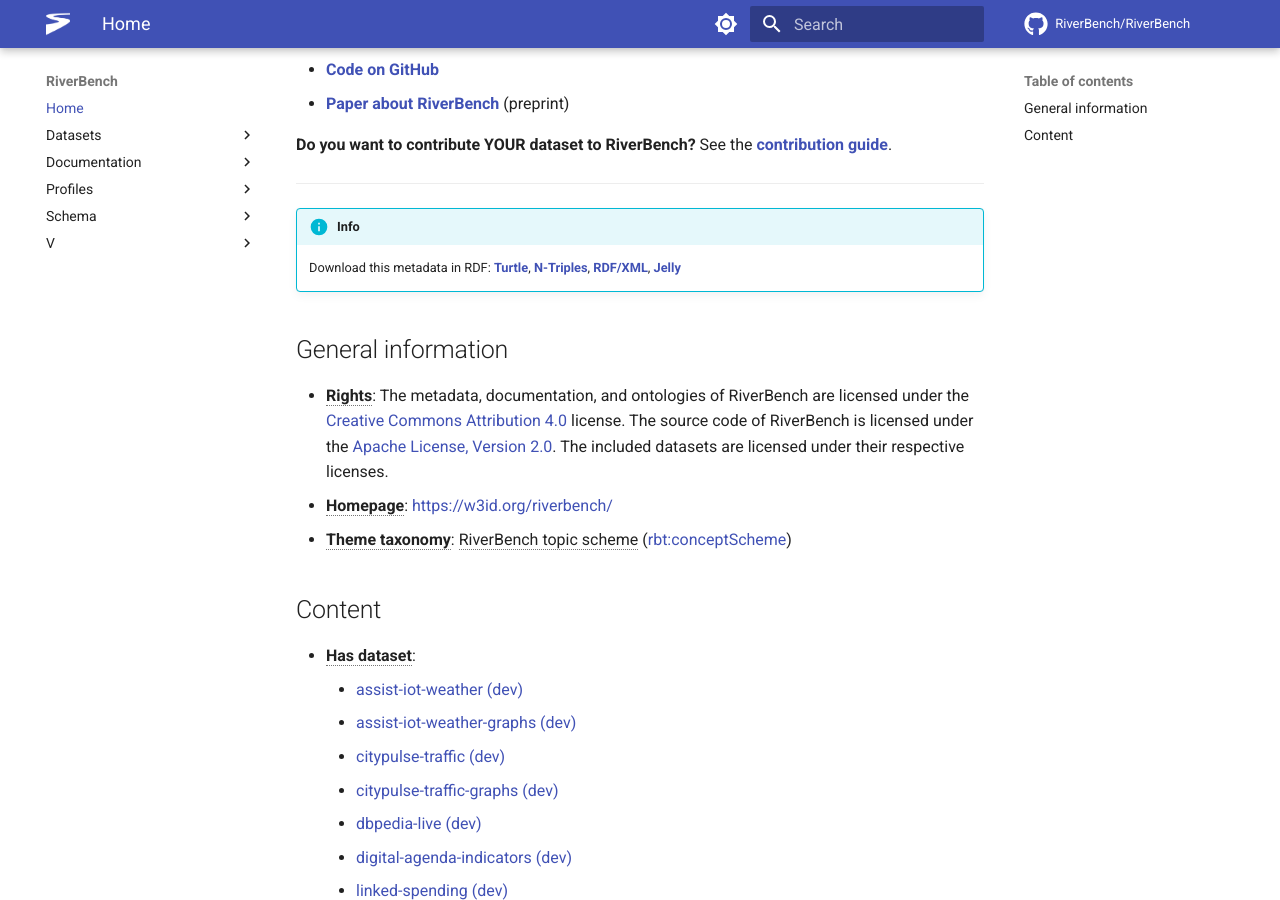
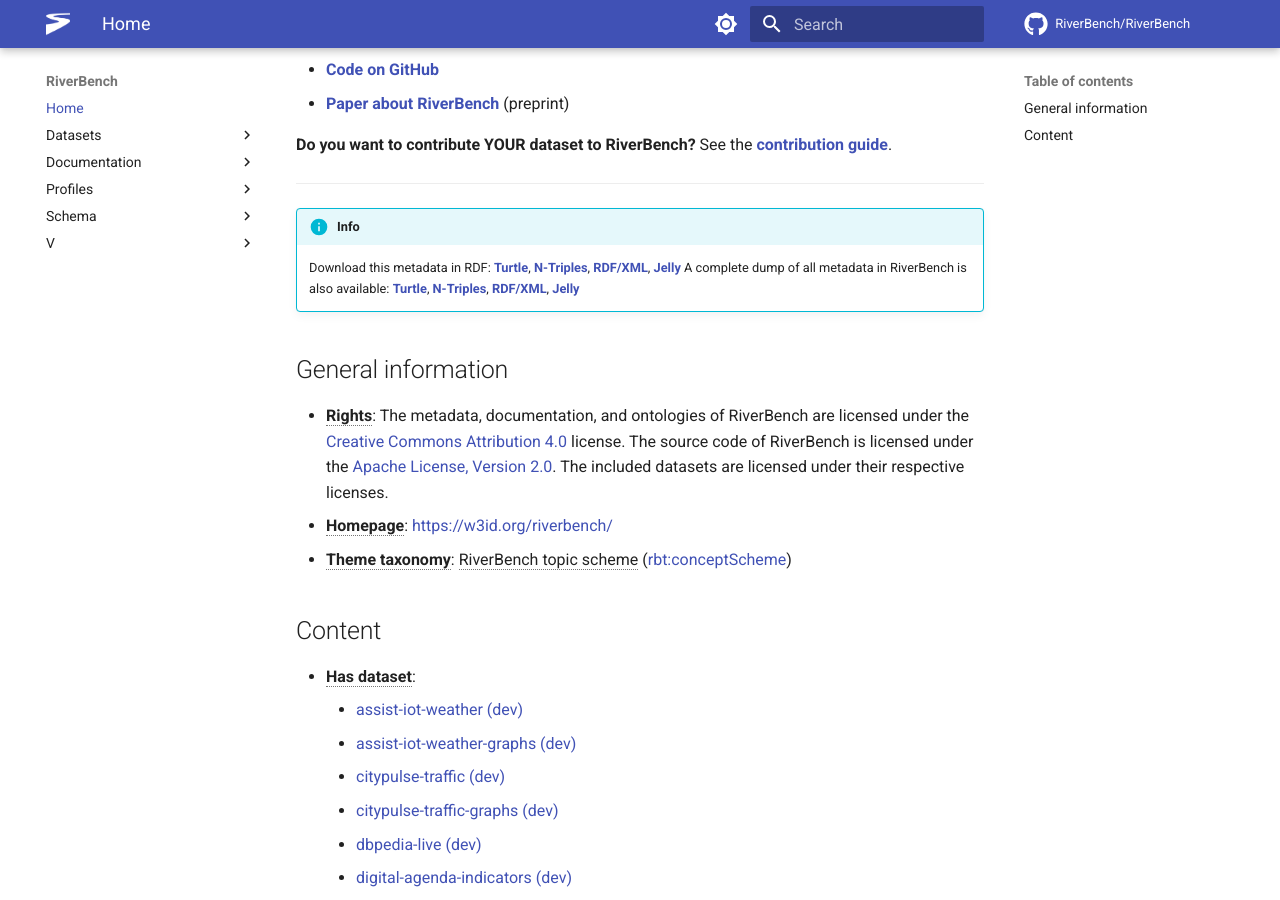
Before and after one commit to RiverBench/riverbench.github.io, an MkDocs documentation site: the page built from docs/index.md, in a window 1280 px wide and 900 px high, scrolled down 484 px. Built offline with MkDocs 1.6.1 and Material for MkDocs 9.7.7, drawn with Linux system fonts in a browser that asks for light colours; comment, search, counter and statistics services are not loaded.

Commit message:
Automatic docs update (dev)

```diff
--- a/docs/index.md
+++ b/docs/index.md
@@ -23,6 +23,7 @@ RiverBench is an open, community-driven RDF streaming benchmark suite. It includ
 !!! info
 
     Download this metadata in RDF: **[Turtle](https://w3id.org/riverbench/v/dev.ttl)**, **[N-Triples](https://w3id.org/riverbench/v/dev.nt)**, **[RDF/XML](https://w3id.org/riverbench/v/dev.rdf)**, **[Jelly](https://w3id.org/riverbench/v/dev.jelly)**
+    A complete dump of all metadata in RiverBench is also available: **[Turtle](https://w3id.org/riverbench/dumps/dev.ttl.gz)**, **[N-Triples](https://w3id.org/riverbench/dumps/dev.nt.gz)**, **[RDF/XML](https://w3id.org/riverbench/dumps/dev.rdf.gz)**, **[Jelly](https://w3id.org/riverbench/dumps/dev.jelly.gz)**
 
 
 
```
